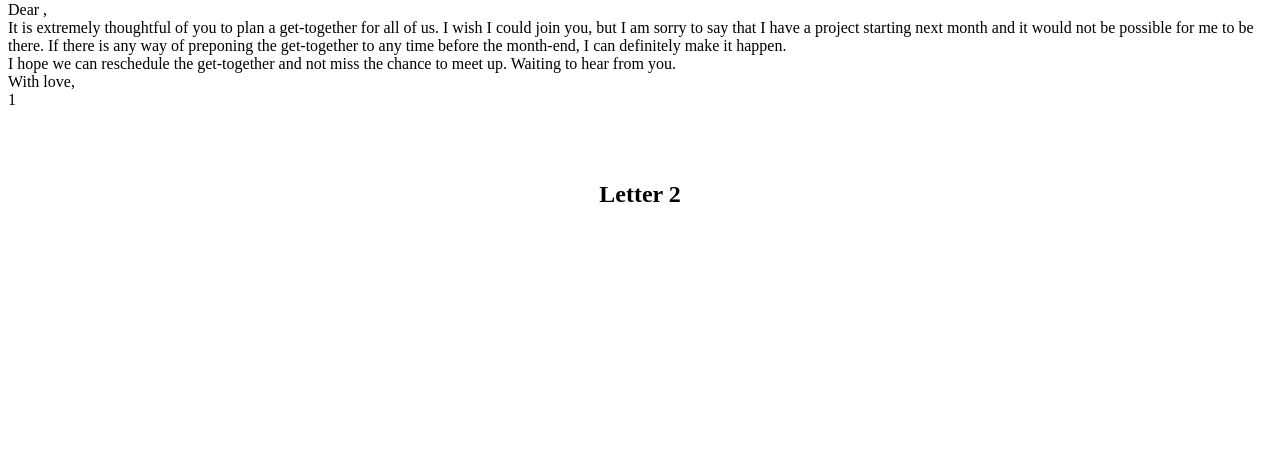
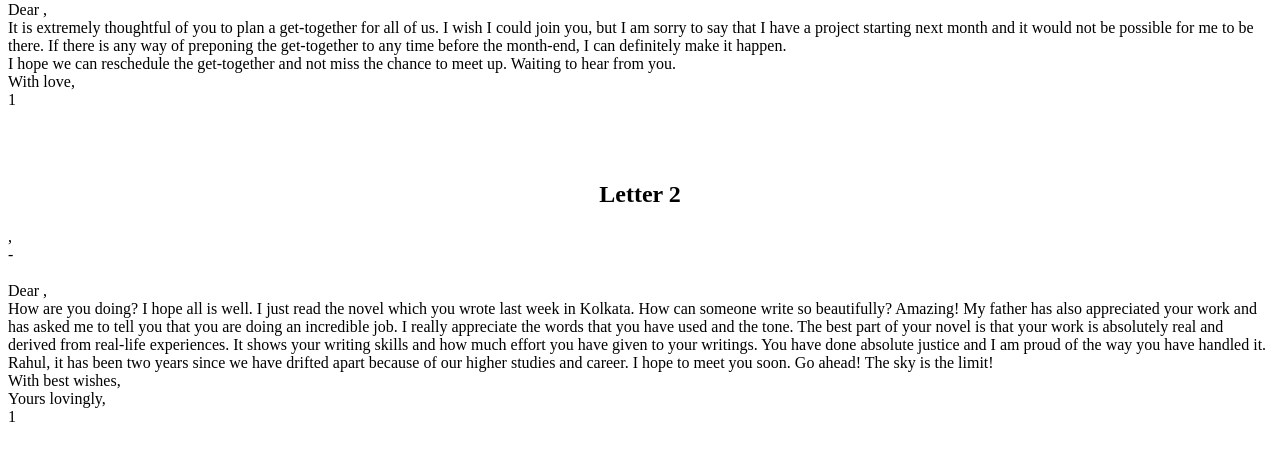
Before and after one commit to 2001-kushalbasak/Chitthi, a PHP site: page /Letters/informal_letter.php?nm=1 in a window 1280 px wide. Shown: the part 166-627 px from the top of the page. Run offline with PHP 8.4, Linux system fonts and the light colour scheme; data that the repository does not hold is empty.

Commit message:
added another informal letter

```diff
--- a/Letters/informal_letter.php
+++ b/Letters/informal_letter.php
@@ -49,7 +49,21 @@ With love,<br>
                                                 <center><h2>Letter 2</h2></center>
 
 
+<p>
+<?php echo $houseno.', '?><?php echo $Streetname ?><br>
+<?php echo $cityname .' -'. $pincode?><br>
+<?php echo $date  ?><br>
 
+   Dear <?php echo $to?>,<br>
+
+How are you doing? I hope all is well. I just read the novel which you wrote last week in Kolkata. How can someone write so beautifully? Amazing! My father has also appreciated your work and has asked me to tell you that you are doing an incredible job.
+I really appreciate the words that you have used and the tone. The best part of your novel is that your work is absolutely real and derived from real-life experiences. It shows your writing skills and how much effort you have given to your writings. You have done absolute justice and I am proud of the way you have handled it.
+
+Rahul, it has been two years since we have drifted apart because of our higher studies and career. I hope to meet you soon. Go ahead! The sky is the limit!
+<br>
+With best wishes,<br>
+Yours lovingly,<br>
+<?php echo $name ?></p>
 
 
 </body>
```
